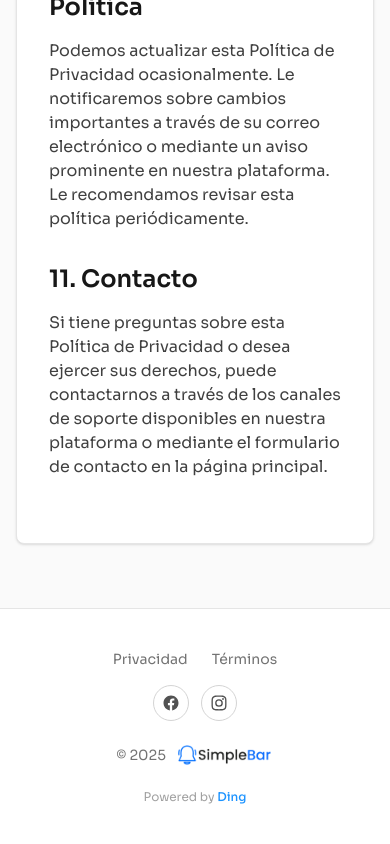
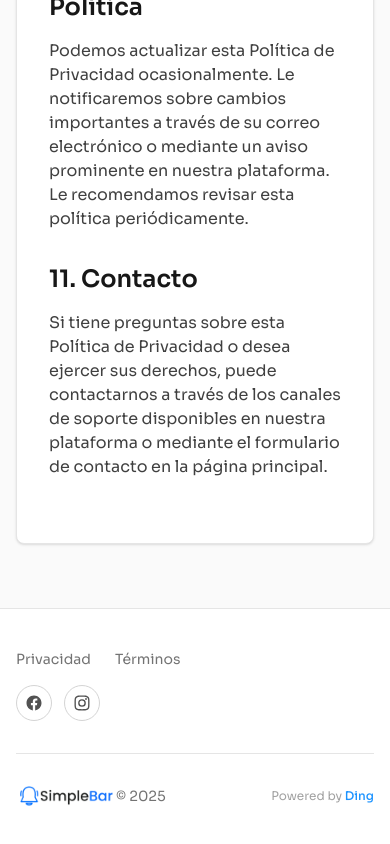
Before and after one commit to emma-devmusic/simplebar, a React (Vite) app: page /privacy-policy in a window 390 px wide. Shown: the part 4259-5103 px from the top of the page. Built offline with nearby package versions, Linux system fonts and the light colour scheme.

Commit message:
update: navbar, footer, robots & sitemap

```diff
--- a/src/pages/modules/Landing/Footer.tsx
+++ b/src/pages/modules/Landing/Footer.tsx
@@ -5,16 +5,16 @@ import { Logo } from '../../../components/Logo';
 export const Footer = () => {
     return (
         <footer className="border-t border-neutral-200 bg-white py-10 dark:border-neutral-900 dark:bg-neutral-950">
-            <div className="mx-auto flex max-w-7xl flex-col-reverse items-center justify-between gap-6 px-4 sm:flex-row sm:items-start sm:px-6 lg:px-8">
+            <div className="mx-auto flex max-w-7xl flex-col-reverse items-center justify-between gap-8 px-4 sm:flex-row sm:items-start sm:px-6 lg:px-8">
                 {/* Logo y Copyright */}
-                <div className="flex w-full flex-col items-center gap-3 sm:w-auto sm:items-start">
-                    <div className="flex items-center gap-2">
+                <div className="flex w-full items-center justify-between sm:flex-col sm:items-start gap-3">
+                    <div className="flex items-center gap">
+                        <Logo className="h-5" />
                         <span className="text-sm text-neutral-500 dark:text-neutral-400">
                             © {new Date().getFullYear()}
                         </span>
-                        <Logo className="h-5" />
                     </div>
-                    <p className="mt-3 text-xs text-neutral-400 dark:text-neutral-500">
+                    <p className="sm:mt-3 text-xs text-neutral-400 dark:text-neutral-500">
                         Powered by{' '}
                         <a
                             href="https://ding.com.ar"
@@ -27,8 +27,9 @@ export const Footer = () => {
                     </p>
                 </div>
 
+                <hr className='w-full border-neutral-200 dark:border-neutral-700 sm:hidden'/>
                 {/* Links y Redes Sociales */}
-                <div className="flex w-full flex-col items-center gap-4 sm:w-auto sm:items-end">
+                <div className="flex w-full flex-col items-start gap-4 sm:w-auto sm:items-end">
                     <nav className="flex gap-6 text-sm text-neutral-500 dark:text-neutral-400">
                         <Link
                             to="/privacy-policy"
--- a/src/pages/modules/Landing/Navbar.tsx
+++ b/src/pages/modules/Landing/Navbar.tsx
@@ -79,6 +79,15 @@ const Navbar = () => {
     }, [isMobileMenuOpen]);
 
     return (
+        <>
+            {/* Overlay blur para mobile menu */}
+            {isMobileMenuOpen && (
+                <div
+                    className="fixed inset-0 z-30 backdrop-blur-[5px] bg-black/10 transition-all duration-300 md:hidden"
+                    aria-hidden="true"
+                    onClick={() => setIsMobileMenuOpen(false)}
+                />
+            )}
             <header
                 className={`${isScrolled ? 'sticky translate-y-0 transform opacity-100' : 'relative translate-y-0 transform opacity-100'} top-0 z-40 w-full border-b border-neutral-200/70 bg-white/80 backdrop-blur transition-all duration-1000 ease-out dark:border-neutral-800/70 dark:bg-neutral-950/80`}
             >
@@ -156,7 +165,7 @@ const Navbar = () => {
                         isMobileMenuOpen
                             ? 'max-h-screen opacity-100'
                             : 'max-h-0 opacity-0'
-                } overflow-hidden border-t border-neutral-200/70 bg-white transition-all duration-300 ease-in-out md:hidden dark:border-neutral-800/70 dark:bg-neutral-950`}
+                    } fixed left-0 right-0 top-16 z-40 overflow-hidden border-t border-neutral-200/70 bg-white transition-all duration-300 ease-in-out md:hidden dark:border-neutral-800/70 dark:bg-neutral-950`}
                 >
                     <nav className="mx-auto flex max-w-7xl flex-col gap-1 px-4 py-4 sm:px-6 lg:px-8">
                         <a
@@ -200,6 +209,7 @@ const Navbar = () => {
                     </nav>
                 </div>
             </header>
+        </>
     );
 };
 
```
Also changed, not shown: public/robots.txt, 1 other file (tests, documents, lock files or other folders). Lines whose indentation alone changed are shown as unchanged.
